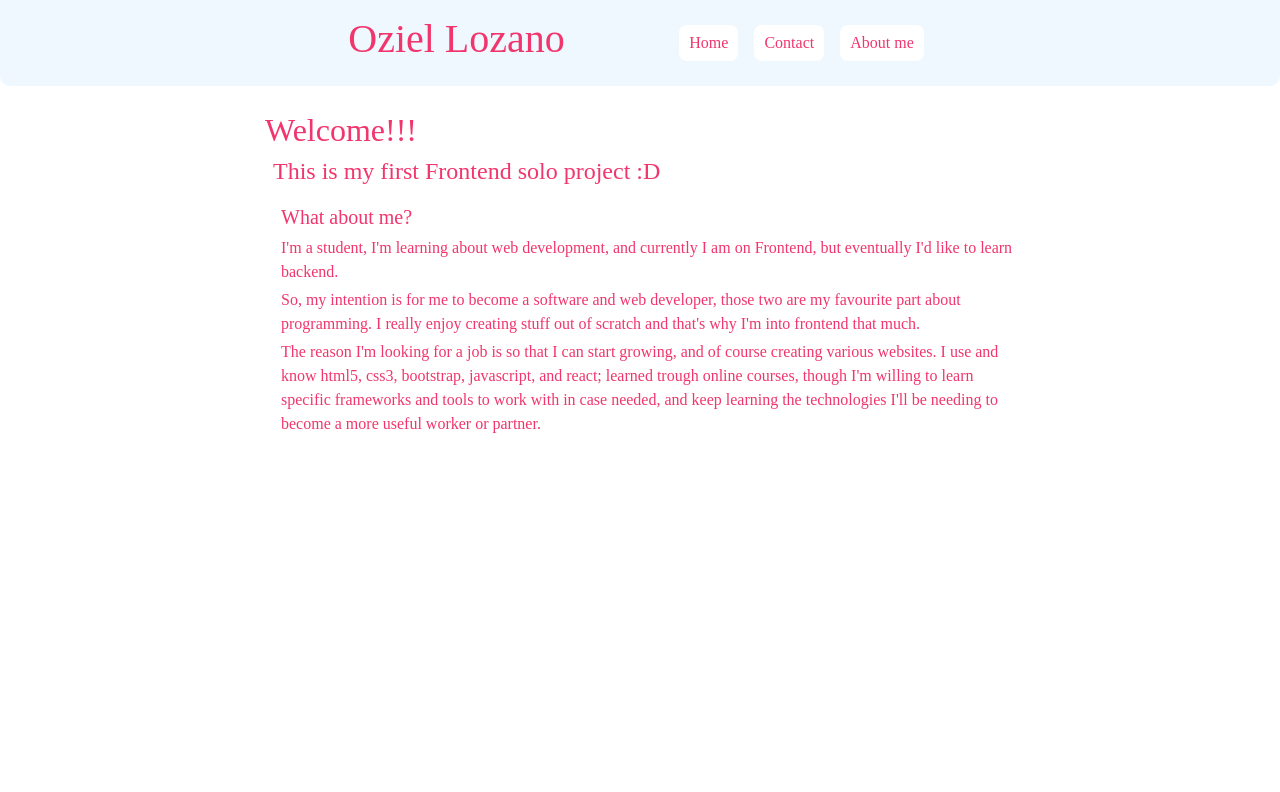
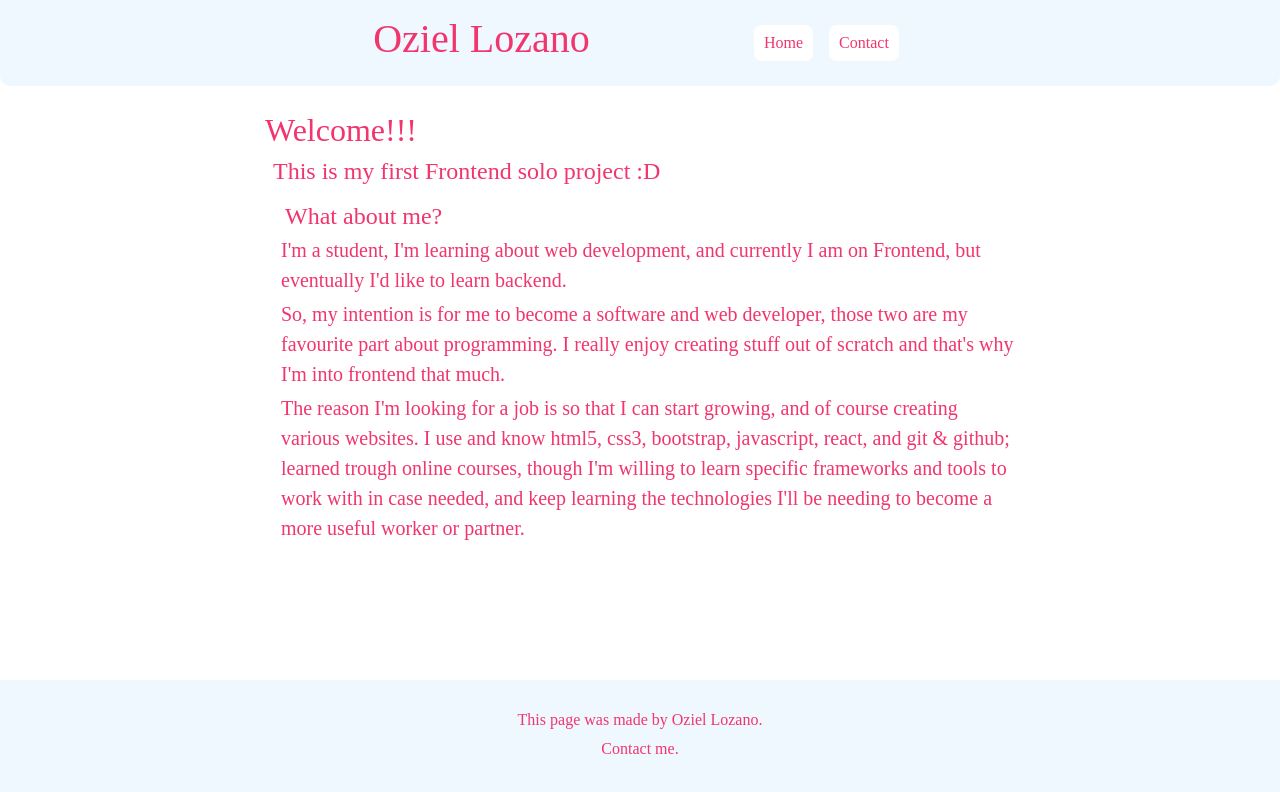
Before and after one commit to OzzyLozano/first-frontend-project, a React (Create React App) app: page / in a window 1280 px wide. Shown: the top 792 px of the page. Built offline with nearby package versions, Linux system fonts and the light colour scheme; a web font is replaced by a local one.

Commit message:
finished home component and added the footer

```diff
--- a/src/App.js
+++ b/src/App.js
@@ -1,6 +1,7 @@
 import { BrowserRouter as Router, Route, Routes } from 'react-router-dom';
 import Navbar from './Navbar';
 import Home from './Home'
+import Footer from './Footer';
 
 function App() {
   return (
@@ -12,6 +13,7 @@ function App() {
             <Route exact path='/' element={<Home />} />
           </Routes>
         </div>
+        <Footer />
       </div>
     </Router>
   );
--- /dev/null
+++ b/src/Footer.js
@@ -0,0 +1,10 @@
+const Footer = () => {
+  return (
+    <footer className="text-center py-4">
+      <p className="small-p my-1">This page was made by Oziel Lozano.</p>
+      <a>Contact me.</a>
+    </footer>
+  );
+}
+
+export default Footer;
--- a/src/Home.js
+++ b/src/Home.js
@@ -5,7 +5,7 @@ const Home = () => {
       <div className='ms-2'>
         <h4>This is my first Frontend solo project :D</h4>
         <div className="ms-2 py-2">
-          <p className="lead mb-1">What about me?</p>
+          <h4 className="ms-1 mb-1">What about me?</h4>
           <p className="mb-1">
             I'm a student, I'm learning about web development, and currently I am on Frontend, but eventually I'd like to learn backend.
           </p>
@@ -13,7 +13,7 @@ const Home = () => {
             So, my intention is for me to become a software and web developer, those two are my favourite part about programming. I really enjoy creating stuff out of scratch and that's why I'm into frontend that much.
           </p>
           <p className="mb-1">
-            The reason I'm looking for a job is so that I can start growing, and of course creating various websites. I use and know html5, css3, bootstrap, javascript, and react; learned trough online courses, though I'm willing to learn specific frameworks and tools to work with in case needed, and keep learning the technologies I'll be needing to become a more useful worker or partner.
+            The reason I'm looking for a job is so that I can start growing, and of course creating various websites. I use and know html5, css3, bootstrap, javascript, react, and git & github; learned trough online courses, though I'm willing to learn specific frameworks and tools to work with in case needed, and keep learning the technologies I'll be needing to become a more useful worker or partner.
           </p>
         </div>
       </div>
--- a/src/Navbar.js
+++ b/src/Navbar.js
@@ -8,7 +8,6 @@ const Navbar = () => {
         <div className='links'>
           <a>Home</a>
           <a>Contact</a>
-          <a>About me</a>
         </div>
       </nav>
       </div>
--- a/src/index.css
+++ b/src/index.css
@@ -2,6 +2,8 @@ h1, h2, h3, h4, p, a{
   color: #f1356d !important;
   font-family: 'Hubballi';
 }
+p{ font-size: 20px; }
+.small-p{ font-size: 16px; }
 .nav-bg{
   background-color: aliceblue;
   border-bottom-left-radius: 10px;
@@ -35,6 +37,16 @@ h1, h2, h3, h4, p, a{
 }
 .content{
   max-width: 760px;
-  margin: 25px auto;
+  margin: 25px auto 120px auto;
   padding: 0 3px 0 5px;
 }
+footer{
+  position: fixed;
+  background-color: aliceblue;
+  height: 120px;
+  width: 100%;
+  bottom: 0;
+}
+footer > a:hover{
+  cursor: pointer;
+}
```
